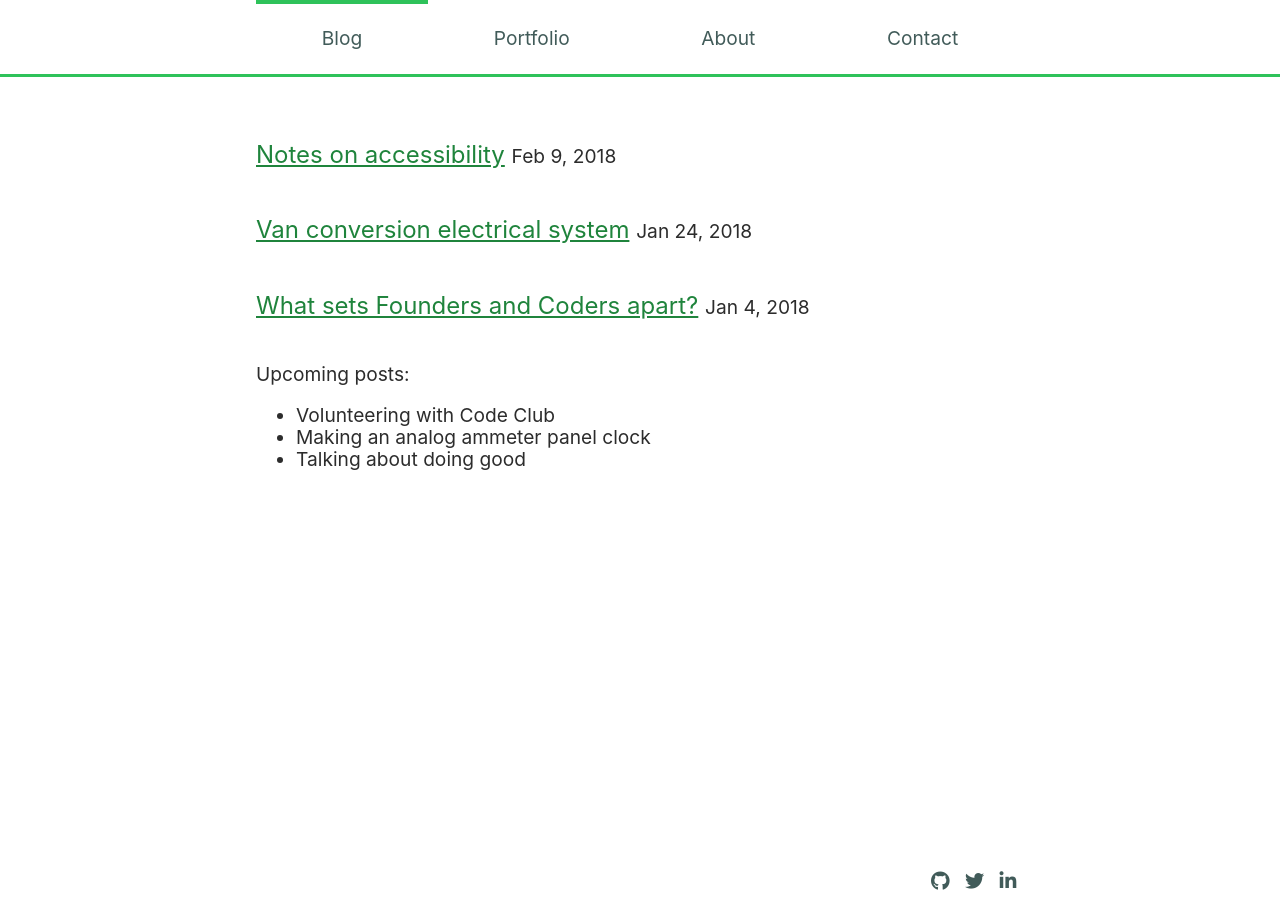
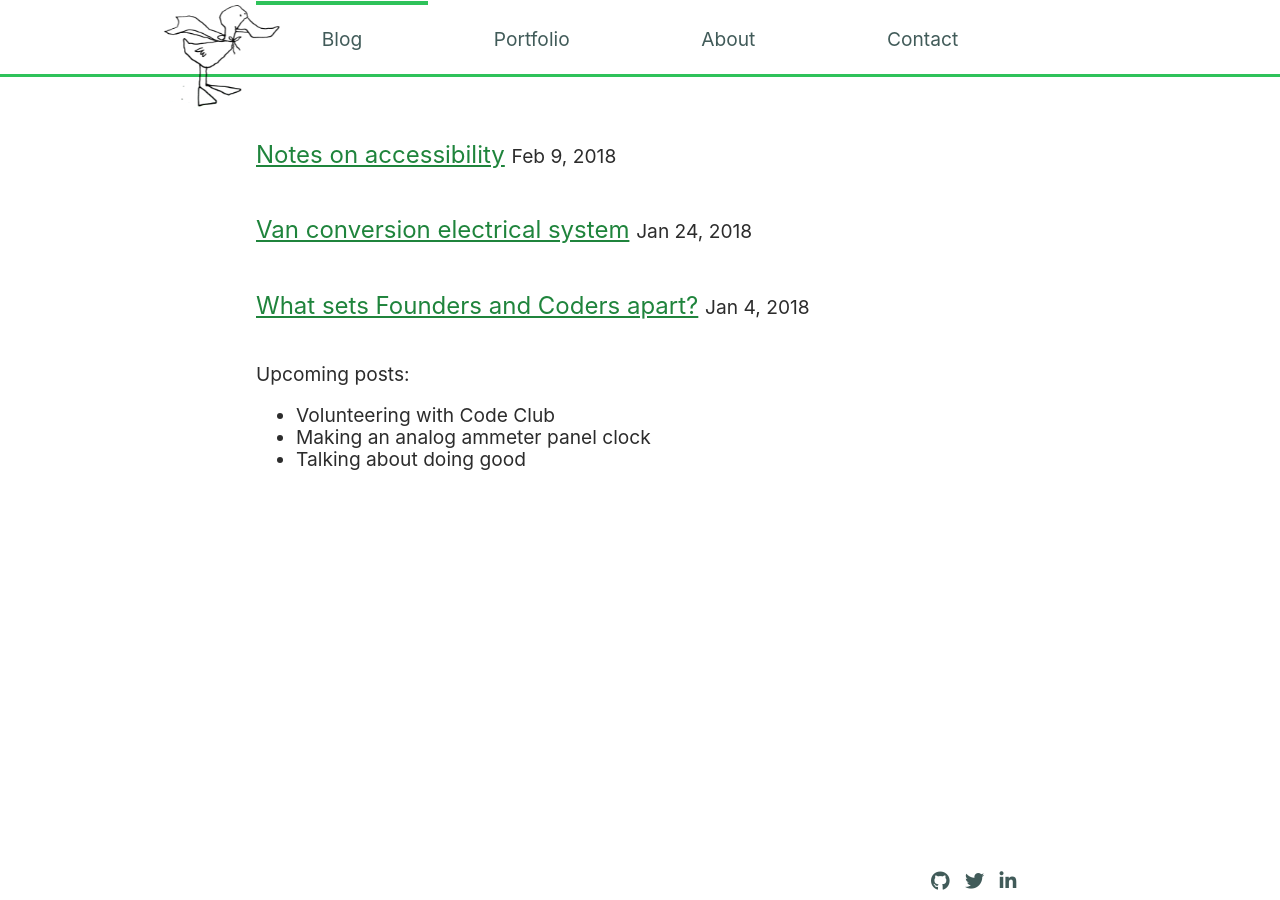
Before and after one commit to dangerdak/blog, a Jekyll site: the page built from index.html, in a window 1280 px wide. Built offline with Jekyll 4.4.1, drawn with Linux system fonts in a browser that asks for light colours; nearby versions of some CDN libraries.

Commit message:
adds logo

```diff
--- a/_layouts/default.html
+++ b/_layouts/default.html
@@ -11,9 +11,14 @@
       crossorigin="anonymous"></script>
     <script src="/main.js"></script>
     <link rel="alternate" type="application/rss+xml"  href="{{ site.url }}/feed.xml" title="{{ site.title }}">
+    <link rel="shortcut icon" href="/favicon.png" type="image/png">
+    <link rel="icon" href="/favicon.png" type="image/png">
   </head>
   <body>
     <header>
+        <div class="header__logo">
+          <img src="/img/dangerdak-logo-transparent.png" alt="">
+        </div>
       <nav>
         <ul class="navbar nav-main">
           <li><a class="btn {% if page.url == '/' %}current{% endif %}" href="/" >Blog</a></li>
--- a/css/main.scss
+++ b/css/main.scss
@@ -52,11 +52,19 @@ code {
                 max-width: 1200px;
         }
 }
-
-/****** navigation ******/
+@media all and (min-width: 960px) {
+}
+/****** header ******/
 header {
         background-color: $background-color;
         border-bottom: 3px solid $main-highlight;
+        position: relative;
+}
+.header__logo {
+        position: absolute;
+}
+.header__logo > img {
+        max-width: 8rem;
 }
 .navbar {
         display: flex;
@@ -81,6 +89,24 @@ header {
 }
 
 @media all and (min-width: 600px) {
+        header {
+            display: flex;
+            flex-direction: row;
+            width: 100%;
+            z-index: 1;
+            transition: all 0.1s;
+            position: fixed;
+            top: 0;
+            height: 4em;
+        }
+        .header__logo {
+            max-width: 6rem;
+            flex: 0 1 auto;
+            position: static;
+        }
+        nav {
+            width: 80%;
+        }
         .navbar {
                 flex-flow: row wrap;
         }
@@ -95,14 +121,6 @@ header {
         }
         .btn:hover {
                 border-color: $main-light;
-        }
-        header {
-                width: 100%;
-                z-index: 1;
-                transition: all 0.1s;
-                position: fixed;
-                top: 0;
-                height: 4em;
         }
         .nav-reduce {
                 height: 4em;
@@ -119,10 +137,22 @@ header {
 }
 
 @media all and (min-width: 960px) {
+        .header__logo {
+                width: 20%;
+                max-width: 20%;
+                position: absolute;
+        }
+        .header__logo > img {
+                position: absolute;
+                right: -1.5em;
+                max-width: 9rem;
+        }
+        nav {
+                margin: auto;
+                width: 60%;
+        }
         .nav-main {
                 justify-content: space-between;
-                width: 60%;
-                margin: auto;
         }
         .nav-bottom {
                 justify-content: flex-end;
```
Also changed, not shown: favicon.png (added), img/dangerdak-logo-transparent.png (added).
